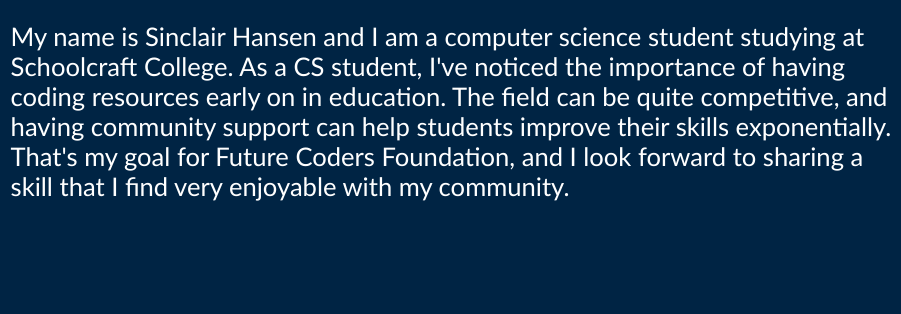
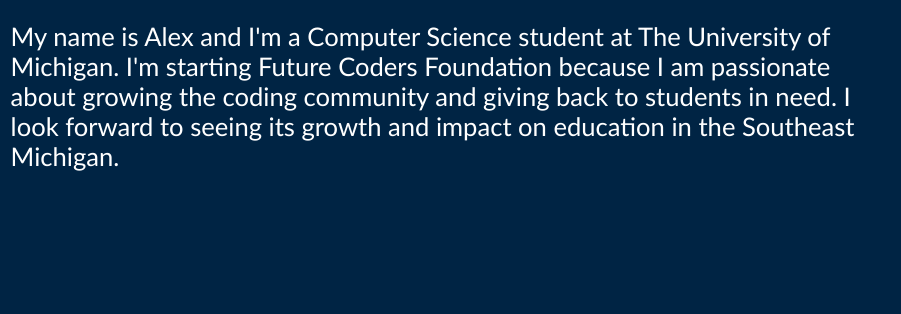
Before and after one commit to FutureCodersFoundation/FutureCodersFoundation.github.io, a plain HTML site: page about.html in a window 1280 px wide. Shown: the part 947-1261 px from the top of the page, 379-1280 px from the left. Drawn offline with Linux system fonts and the light colour scheme.

Commit message:
Update about.html

```diff
--- a/about.html
+++ b/about.html
@@ -51,10 +51,9 @@
     height= "25%"
     width= "25%">
     <h2 class = "about-overlay4"> Alex Daniel </h2>
-    <p class = "about-overlay3">  My name is Sinclair Hansen and I am a computer science student studying at Schoolcraft College.
-      As a CS student, I've noticed the importance of having coding resources early on in education. The field can be quite
-      competitive, and having community support can help students improve their skills exponentially. That's my goal for
-      Future Coders Foundation, and I look forward to sharing a skill that I find very enjoyable with my community.
+    <p class = "about-overlay3">  My name is Alex and I'm a Computer Science student at The University of Michigan. I'm starting Future Coders
+      Foundation because I am passionate about growing the coding community and giving back to students in need. I look forward to seeing its growth
+      and impact on education in the Southeast Michigan.
     </p>
 
   </section>
```
